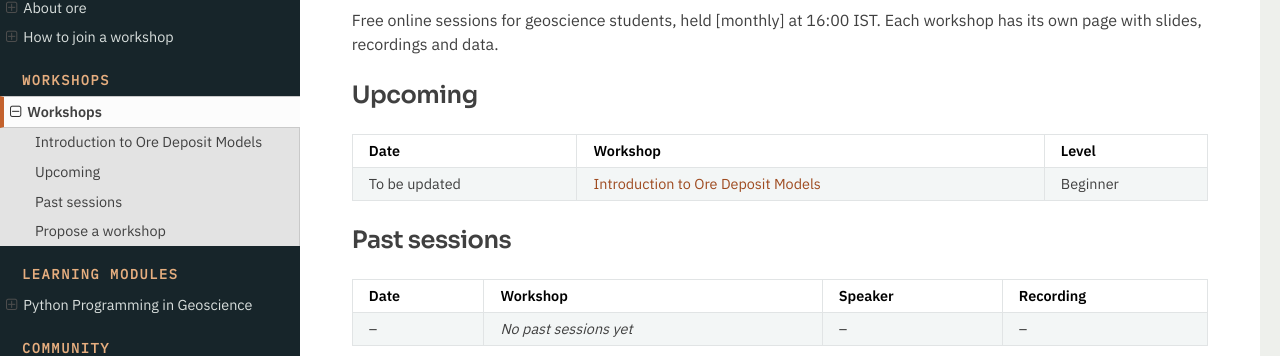
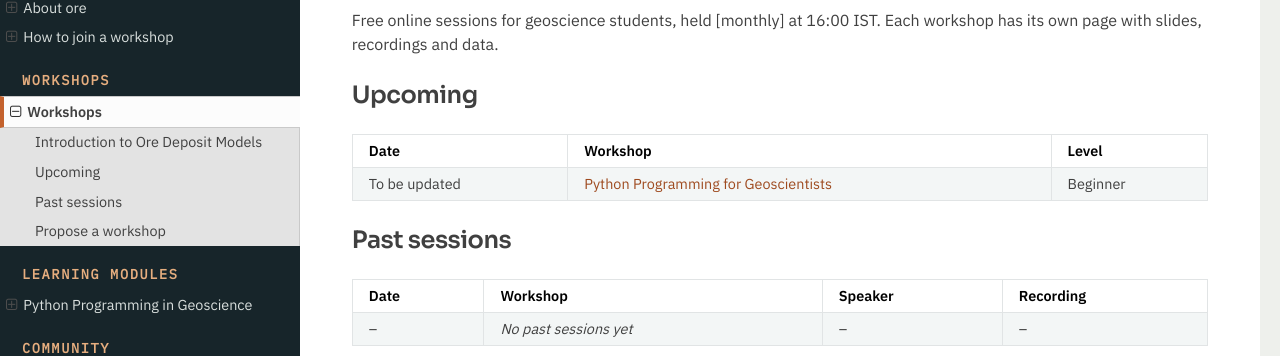
Before and after one commit to openresearth/openresearth.github.io, a Sphinx documentation site: the page built from docs/workshops/index.md, in a window 1280 px wide. Shown: the part 198-554 px from the top of the page. Built offline with Sphinx 7.4.7 and the Read the Docs theme 3.1.0, drawn with Linux system fonts in a browser that asks for light colours.

Commit message:
Update index.md

```diff
--- a/docs/workshops/index.md
+++ b/docs/workshops/index.md
@@ -15,7 +15,7 @@ Each workshop has its own page with slides, recordings and data.
 
 | Date | Workshop | Level |
 |------|----------|---------|
-| To be updated | [Introduction to Ore Deposit Models](python-programming-for-geoscientists.md) | Beginner |
+| To be updated | [Python Programming for Geoscientists](python-programming-for-geoscientists.md) | Beginner |
 
 
 ## Past sessions
```
